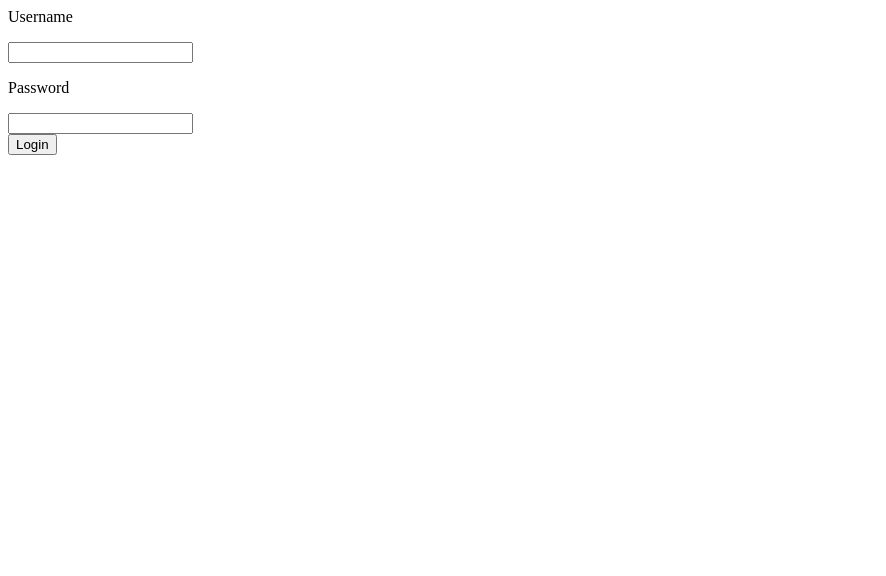
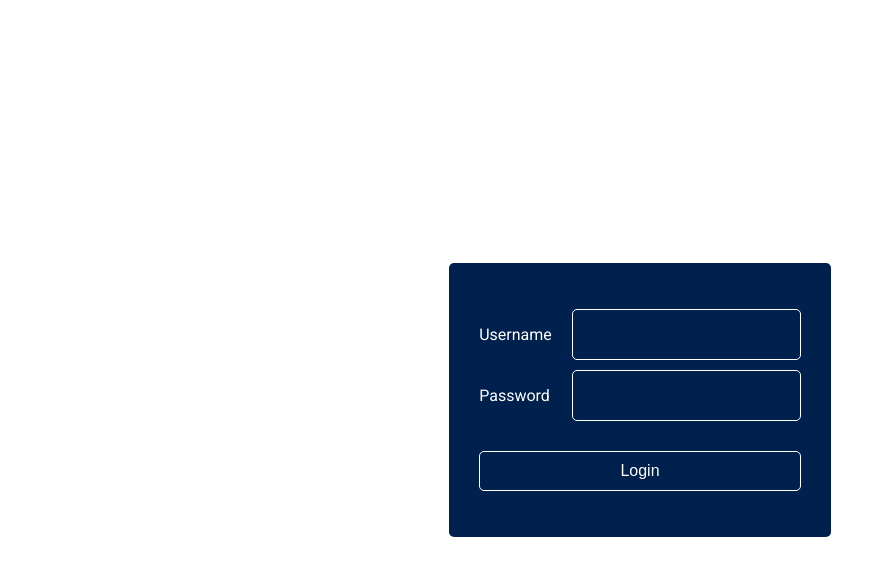
Before and after one commit to mog3n/CSCB20Assignment2, a Flask app: page / in a window 1280 px wide. Shown: the top 576 px of the page, without its empty margins (0-886 px from the left). Run offline with Flask 2, Linux system fonts and the light colour scheme.

Commit message:
added styling for login

```diff
--- /dev/null
+++ b/src/static/login.css
@@ -0,0 +1,65 @@
+body {
+    font-family: Roboto;
+    color: #fff;
+}
+
+.container {
+    width: 100%;
+    height: 100%;
+    display: flex;
+    justify-content: center;
+    align-items: center;
+}
+
+.loginContainer {
+    display: inline-block;
+    padding: 30px;
+    background-color: #00204E;
+
+    border-radius: 5px;
+}
+
+.dataRow {
+    display: flex;
+    flex-direction: row;
+    justify-content: space-between;
+
+    margin-top: 10px;
+    margin-bottom: 10px;
+}
+
+.fieldLabel {
+    padding-right: 20px;
+}
+
+input {
+    padding: 10px;
+    border-radius: 5px;
+
+    border: 1px solid white;
+    background-color: #00204E;
+    color: #fff;
+
+    font-size: 16px;
+}
+
+input:hover{
+    background-color: #22405E;
+}
+
+
+.button {
+    width: 100%;
+    margin-top: 20px;
+    background-color: #00204E;
+    color: #fff;
+
+    border: 1px solid white;
+}
+.button:hover{
+    background-color: #22405E;
+}
+
+.error {
+    font-weight: bold;
+}
--- a/src/templates/login.html
+++ b/src/templates/login.html
@@ -2,24 +2,31 @@
 
     <head>
         <title>Login</title>
+
+        <link href="https://fonts.googleapis.com/css?family=Roboto:300,400,500,700&display=swap" rel="stylesheet">
+        <link rel="stylesheet" type="text/css" href="login.css" />
+        <meta name="viewport" content="width=device-width, initial-scale=1.0">
     </head>
 
     <body>
-        <div>
-            <p>{{ error }}</p>
+        <div class="container">
+            <div class="loginContainer">
+                <p class="error">{{ error }}</p>
                 <form action="/" method="post">
                     <div class="dataRow">
-                    <p>Username</p>
+                        <p class="fieldLabel">Username</p>
                         <input name="username" id="username" required/>
                     </div>
                     <div class="dataRow">
-                    <p>Password</p>
+                        <p class="fieldLabel">Password</p>
                         <input name="password" id="password" type="password" required/>
                     </div>
                     <div class="dataRow">
-                    <input type="submit" value="Login">
+                        <input class="button" type="submit" value="Login">
                     </div>
                 </form>
+            </div>
+
         </div>
     </body>
 
```
Lines whose indentation alone changed are shown as unchanged.
